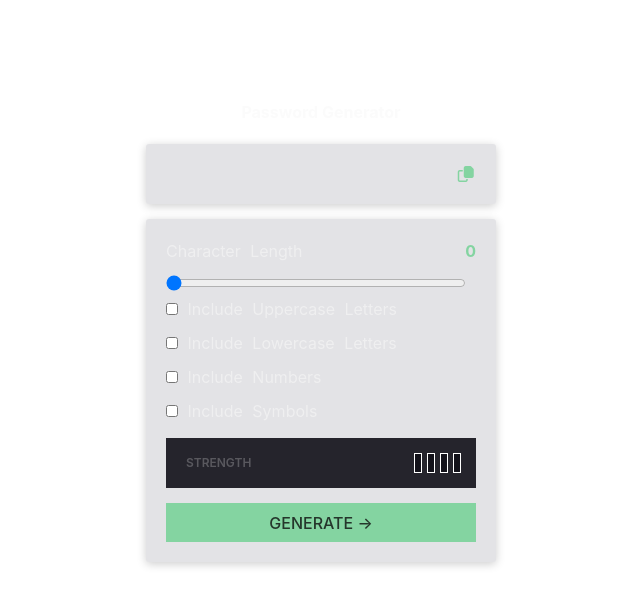
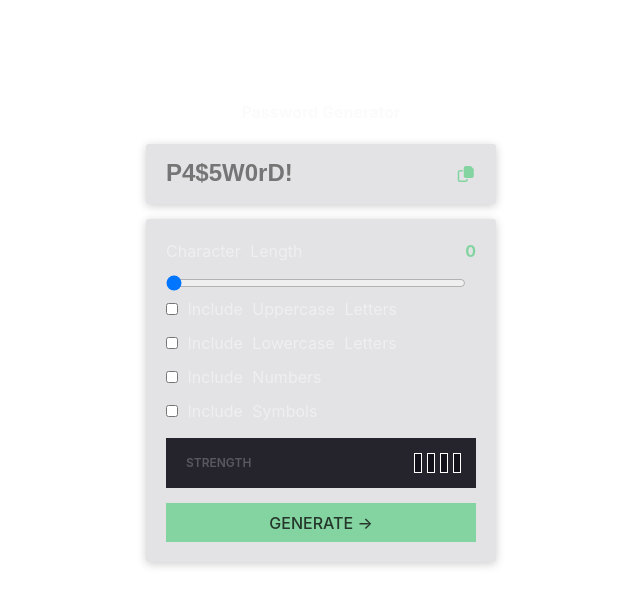
Before and after one commit to henriquemed/password_generator, a React (Vite) app: page / in a window 1280 px wide. Shown: the top 606 px of the page, without its empty margins (319-959 px from the left). Built offline with nearby package versions, Linux system fonts and the light colour scheme.

Commit message:
Senha Exemplo

```diff
--- a/src/App.css
+++ b/src/App.css
@@ -40,6 +40,15 @@
   color:rgba(245, 245, 245, 0.256);
   margin-bottom: 15px;
   height: 60px;
+}
+#password{ /*PROPRIEDADES DA SENHA*/
+ border: 0;
+ outline: 0;
+ background: #67647700;
+ color:rgba(245, 245, 245, 0.329);
+ font-size: x-large;
+ font-weight: 600;
+ padding-left: 10px ;
 }
 
 .copy_button { /*BOTAO DE COPIAR A SENHA*/
--- a/src/App.jsx
+++ b/src/App.jsx
@@ -22,6 +22,9 @@ function App() {
     }
   }
 
+   {/*FUNÇÃO PARA ALTERA O TEXTO PROVISORIO NA SENHA*/}
+  const passwordBox = document.getElementById("password")
+
   {/*FUNÇÃO PARA GERAR UM SENHA ALEATORIAMENTE*/}
   const randleGeneratePassword = (e) => {
     let characterList = '';
@@ -39,9 +42,12 @@ function App() {
       characterList = characterList + specialCharacters;
     }
 
+
     const newPassword = createPassword(characterList);
+    passwordBox.value = newPassword;
     setPassword(newPassword);
     checkPasswordStrength(newPassword);
+
   };
 
 
@@ -99,7 +105,9 @@ function App() {
         </h3>
         {/*SENHA QUE VAI SER GERADA*/}
         <div className='generator_password'>
-          <h3>{password}</h3>
+            <input type='text' id='password' placeholder='P4$5W0rD!'></input>
+            {/*<h3>{password}</h3>*/}
+
           {/* BOTAO PARA COPIAR A SENHA GERADA */}
           <button className='copy_button' onClick={handleCopyPassword}>
             <i className='far fa-copy'></i>
```
